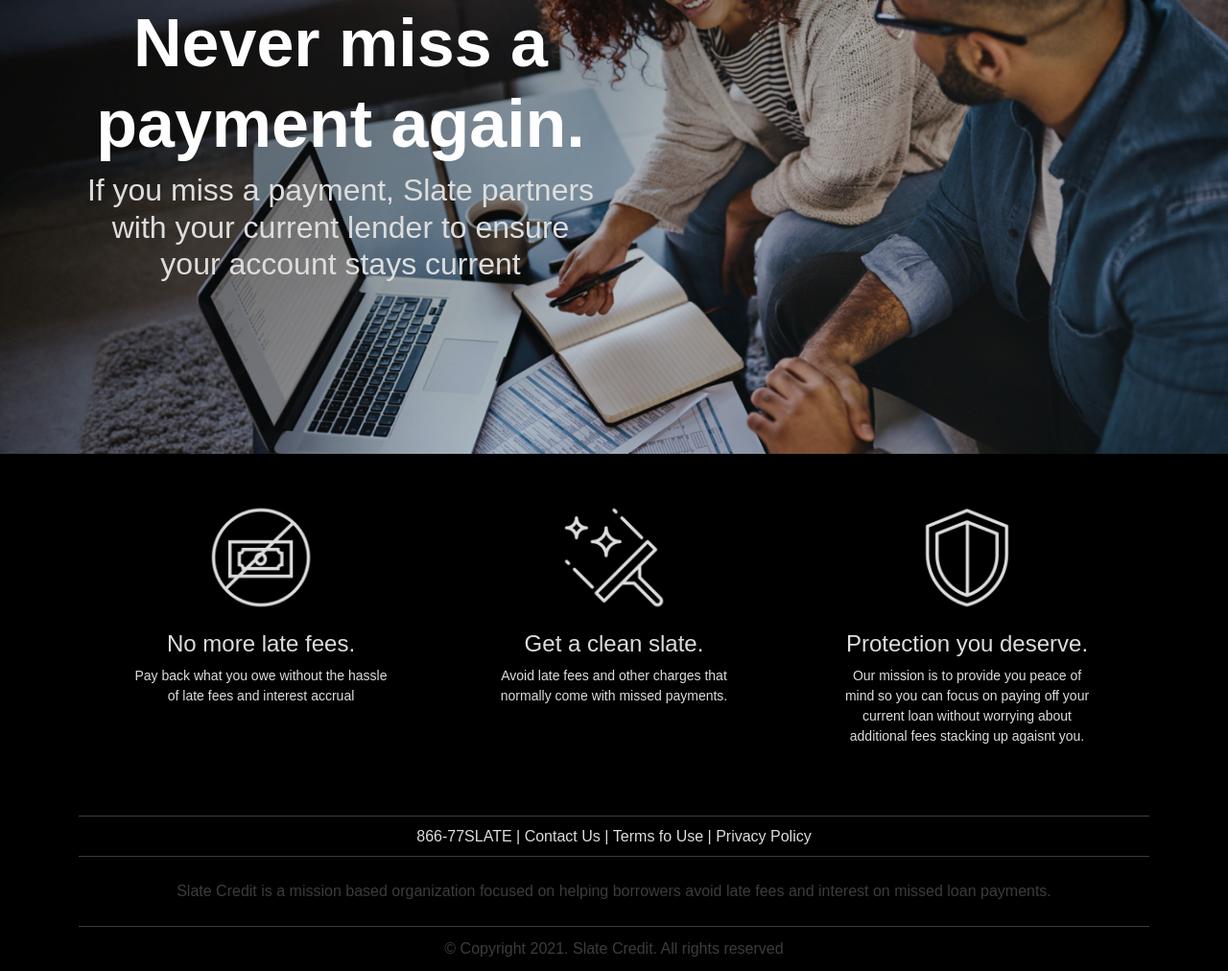
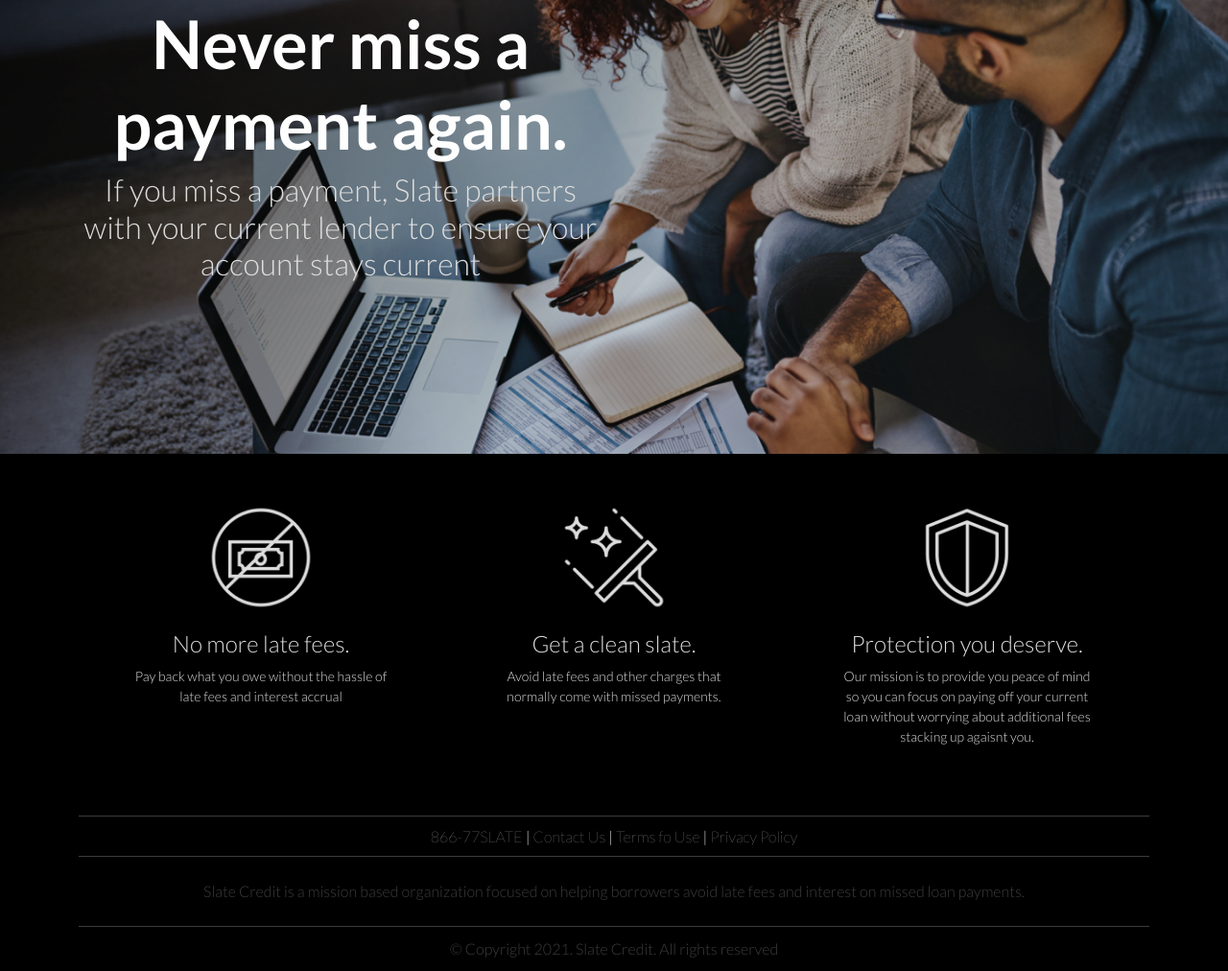
Before and after one commit to Omar-Lamprea/dev-slate-credit, a website: page docs/index.html in a window 1280 px wide. Shown: the part 224-1236 px from the top of the page at 96% size. Drawn offline with Linux system fonts and the light colour scheme.

Commit message:
fix footer 5

```diff
--- a/docs/index.html
+++ b/docs/index.html
@@ -10,6 +10,10 @@
             <link rel="stylesheet" href="./css/style.css" />
             <link rel="icon" href="./img/icon.png" />
             <title>Slate Credit</title>
+            <link rel="preconnect" href="https://fonts.googleapis.com">
+            <link rel="preconnect" href="https://fonts.gstatic.com" crossorigin>
+            <link href="https://fonts.googleapis.com/css2?family=Lato:ital,wght@0,100;0,300;0,700;1,100&display=swap"
+            rel="stylesheet">
         </head>
 
         <body> <a href="./"><img class="d-flex m-auto py-3" src="./img/slate_credit_logo_v01.webp" alt="" width="150"></a>
@@ -61,8 +65,8 @@
 </div>
 <footer class="footer container text-center">
      <h6 class="my-4 tex"><a href="tel:866-777-5283">866-77SLATE</a> | <a href="../contact.html">Contact Us</a> | <a
-      href=".docs/Terms-of-Use.pdf">Terms fo
-      Use</a> | <a href=".docs/Privacy-Policy.pdf">Privacy Policy</a></h6>
+      href="/legal/Terms-of-Use.pdf">Terms fo
+      Use</a> | <a href="/legal/Privacy-Policy.pdf">Privacy Policy</a></h6>
  <span class="d-none d-sm-block">
     Slate Credit is a mission based organization focused on helping borrowers avoid late fees and interest on missed
     loan payments.
--- a/src/sass/style.scss
+++ b/src/sass/style.scss
@@ -3,7 +3,7 @@
 body {
     background-color: #000;
     color: #ddd;
-    font-family: sans-serif;
+    font-family: 'Lato'
 }
 
 .container-img{
```
Also changed, not shown: docs/contact.html (+6 -2 lines), src/partials/header.html (+6 -0 lines), docs/css/style.css.
